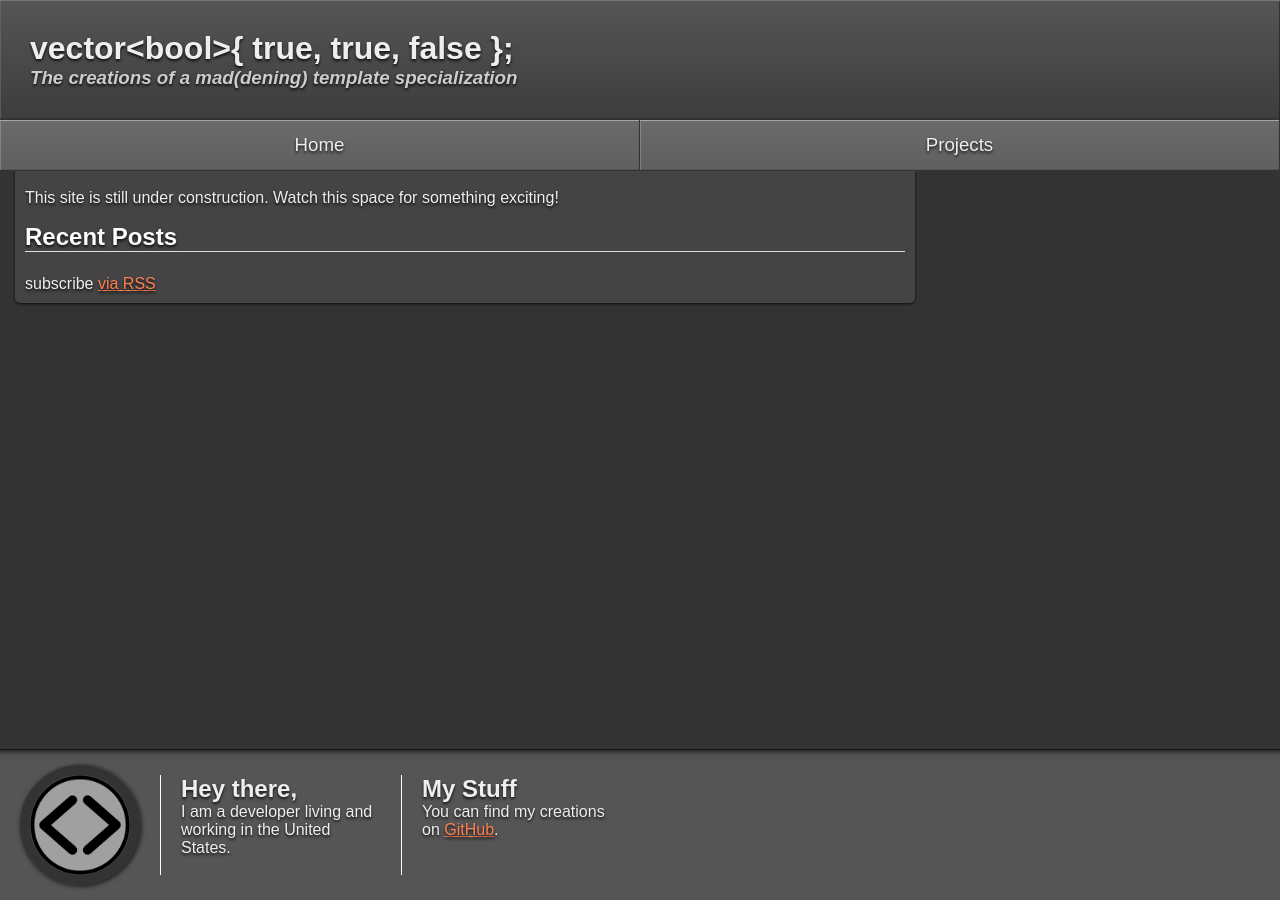
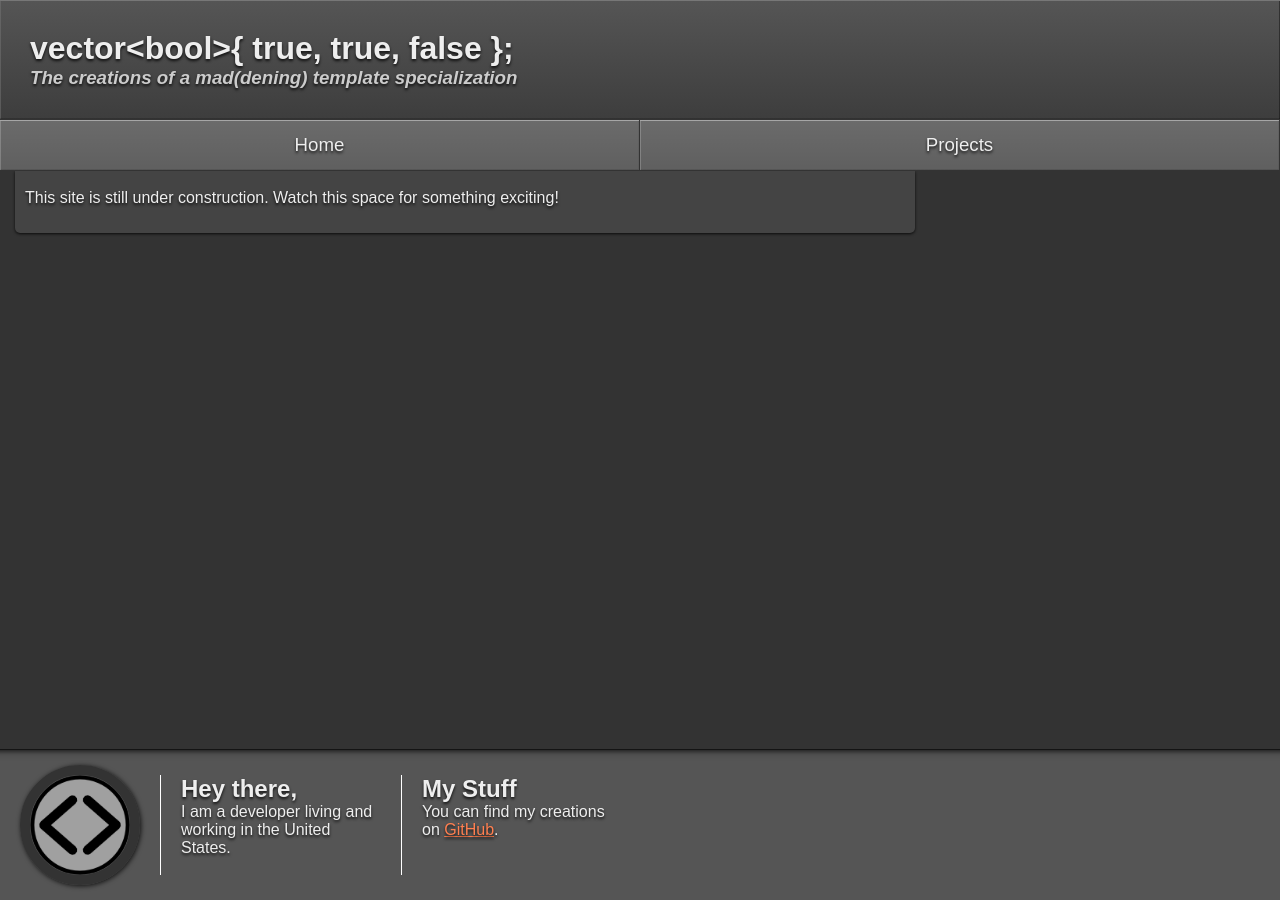
Before and after one commit to vector-of-bool/vector-of-bool.github.io, a Jekyll site: the page built from index.html, in a window 1280 px wide. Built offline with Jekyll 4.4.1, drawn with Linux system fonts in a browser that asks for light colours.

Commit message:
Hide blog items until we have something to post

```diff
--- a/index.html
+++ b/index.html
@@ -15,7 +15,7 @@ digits: [1,2,3,4,5,6,7,8,9]
   This site is still under construction. Watch this space for something exciting!
 </p>
 
-<h2>Recent Posts</h2>
+<!--<h2>Recent Posts</h2>-->
 <div class="post-list">
   {% for post in site.posts %}
   <a class="post-link" href="{{ post.url | prepent: site.baseurl }}"
@@ -26,4 +26,4 @@ digits: [1,2,3,4,5,6,7,8,9]
   {% endfor %}
 </div>
 
-<p class="rss-subscribe">subscribe <a href="{{ "/feed.xml" | prepend: site.baseurl }}">via RSS</a></p>
+<!--<p class="rss-subscribe">subscribe <a href="{{ "/feed.xml" | prepend: site.baseurl }}">via RSS</a></p>-->
```
